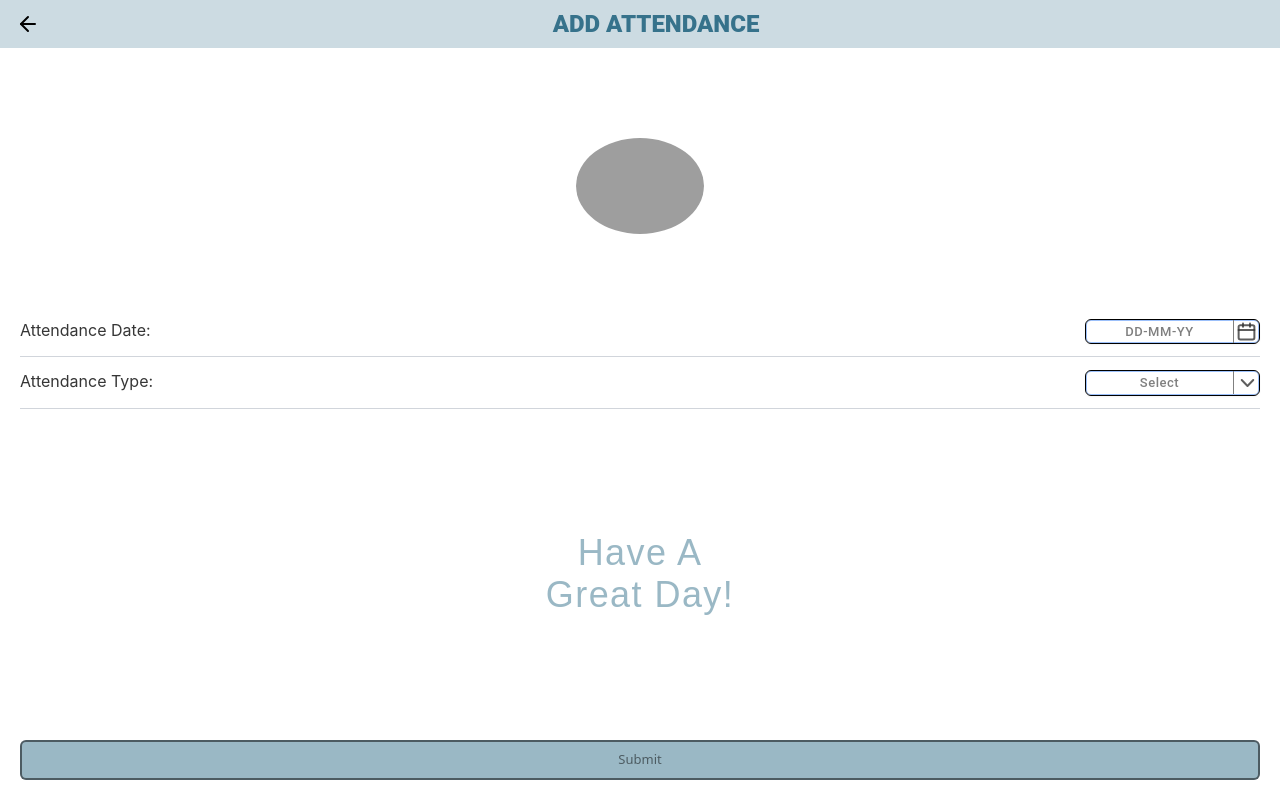
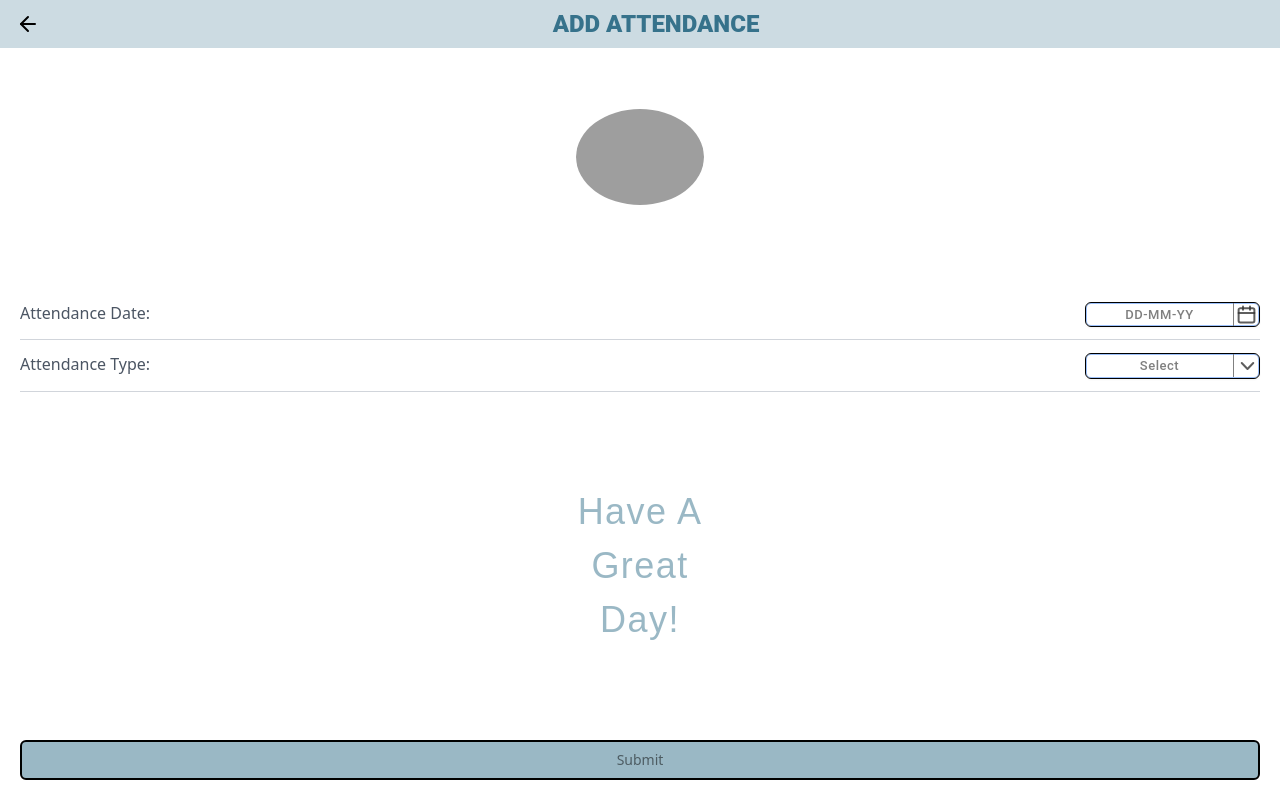
Before and after one commit to pradeepantal/hrms, a Next.js app: page /add_attendance in a window 1280 px wide. Built offline with nearby package versions, Linux system fonts and the light colour scheme; grey boxes are pictures that could not be loaded; a web font is replaced by a local one.

Commit message:
removed css and used tailwind in add attendance screen

```diff
--- a/src/app/styles/add_attendance.css
+++ b/src/app/styles/add_attendance.css
@@ -10,3 +10,12 @@
 .date-time-icon-margin {
   margin: 2px;
 }
+
+.have_a_nice_day_color {
+  color: rgba(54, 114, 139, 0.50);
+  letter-spacing: 1.44px
+}
+
+.submit_button_color {
+  color: rgba(0, 0, 0, 0.50);
+}
--- a/src/pages/add_attendance/index.js
+++ b/src/pages/add_attendance/index.js
@@ -46,7 +46,7 @@ export default function AddAttendance() {
 
   useEffect(() => {
     setSelectedDate(null);
-    const userData = getLoginSession();
+    //const userData = getLoginSession();
 
     // if (!userData?.isLoggedIn) {
     //   router.push('/login');
@@ -54,29 +54,18 @@ export default function AddAttendance() {
   }, []);
 
   return (
-    <div style={{
-      height: '100vh',
-      display: 'flex',
-      flexDirection: 'column',
-      justifyContent: 'space-between'
-    }}>
 
+    <div className="h-screen flex flex-col justify-between">
       <div id='toolbar'>
         <ToolbarComponents showBackArrow={true} title="ADD ATTENDANCE" />
       </div>
 
-      <div id='candidateImage' style={{ marginTop: "30px" }}>
+      <div id='candidateImage' className="mt-7">
         <RoundedImageComponents />
 
         <div className="m-5">
-          <div style={{
-            marginTop: '68px',
-            display: 'flex', flexDirection: 'row', justifyContent: 'space-between', color: '#363636',
-            fontFamily: "'Inter', sans-serif",
-            fontSize: '16px',
-            fontWeight: '400'
+          <div className="mt-20 flex flex-row justify-between text-base font-normal text-gray-600">
 
-          }}>
             <div>Attendance Date:</div>
             <div><SelectDateComponents onClick={handleClickCalenderButton} selectedDate={selectedDate} /></div>
 
@@ -84,12 +73,8 @@ export default function AddAttendance() {
 
           <div className="border-b border-gray-300 my-3 mx-auto"></div>
 
-          <div style={{
-            display: 'flex', flexDirection: 'row', justifyContent: 'space-between', color: '#363636',
-            fontFamily: "'Inter', sans-serif",
-            fontSize: '16px',
-            fontWeight: '400'
-          }}>
+          <div className="flex flex-row justify-between text-base font-normal text-gray-600">
+
             <div>Attendance Type:</div>
             <div><SelectAttendanceTypeComponents /></div>
 
@@ -102,23 +87,12 @@ export default function AddAttendance() {
       </div>
 
 
-      <div id='emptySpace' style={{ display: 'flex', justifyContent: 'center', position: 'relative' }} >
+      <div id='emptySpace' className='flex justify-center relative'>
 
         <main style={{ ...ribeye.style }}>
-          <div style={{
-            paddingTop: '60px',
-            paddingBottom: '60px',
-            width: '196px',
-            color: 'rgba(54, 114, 139, 0.50)',
-            textAlign: 'center',
-            fontSize: '36px',
-            fontStyle: 'normal',
-            fontWeight: '400',
-            lineHeight: 'normal',
-            letterSpacing: '1.44px',
-            textTransform: 'capitalize',
-          }}>
-            Have a great day!
+          <div
+            className='flex justify-center leading-normal pt-14 pb-14 w-36 text-center text-4xl not-italic font-normal have_a_nice_day_color'>
+            Have A Great Day!
           </div>
         </main>
 
@@ -129,16 +103,14 @@ export default function AddAttendance() {
           )}
 
         </div>
-      </div>
+      </div >
       <div id='submitButton' className="m-5">
-        <button className="h-10 w-full flex-shrink-0 bg-[#36728B80] text-black" style={{ border: '2px solid #00000080', borderRadius: '6px' }}>
-          <div style={{ color: 'rgba(0, 0, 0, 0.50)', fontSize: '13px' }}>
-            Submit
-          </div>
+        <button className="h-10 w-full text-sm flex-shrink-0 bg-[#36728B80] text-black submit_button_color border-black border-2 rounded-md">
+          Submit
         </button>
 
       </div>
 
-    </div>
+    </div >
   );
 }
--- a/src/reusable_components/date_and_icon_component.js
+++ b/src/reusable_components/date_and_icon_component.js
@@ -2,6 +2,7 @@ import React, { useState, useEffect } from 'react';
 
 export default function SelectDateComponents({ onClick, selectedDate }) {
   const [localSelectedDate, setLocalSelectedDate] = useState(selectedDate);
+
   useEffect(() => {
     setLocalSelectedDate(selectedDate);
   }, [selectedDate]);
@@ -12,8 +13,6 @@ export default function SelectDateComponents({ onClick, selectedDate }) {
       onClick(localSelectedDate);
     }
   };
-
-
 
   return (
     <button
@@ -47,11 +46,17 @@ export default function SelectDateComponents({ onClick, selectedDate }) {
             paddingTop: '2px',
             paddingBottom: '1px',
             width: '-webkit-fill-available',
-          }}
-        >
-          {localSelectedDate
-            ? localSelectedDate.toLocaleDateString('en-GB')
-            : 'DD-MM-YY'}
+          }}>
+          {localSelectedDate !== null ? (
+            <div>
+              {localSelectedDate.toLocaleDateString('en-GB')}
+            </div>
+          ) : (
+            <div>
+              DD-MM-YY
+            </div>
+          )}
+
         </div>
         <div>
           <div className="flex flex-row">
```
